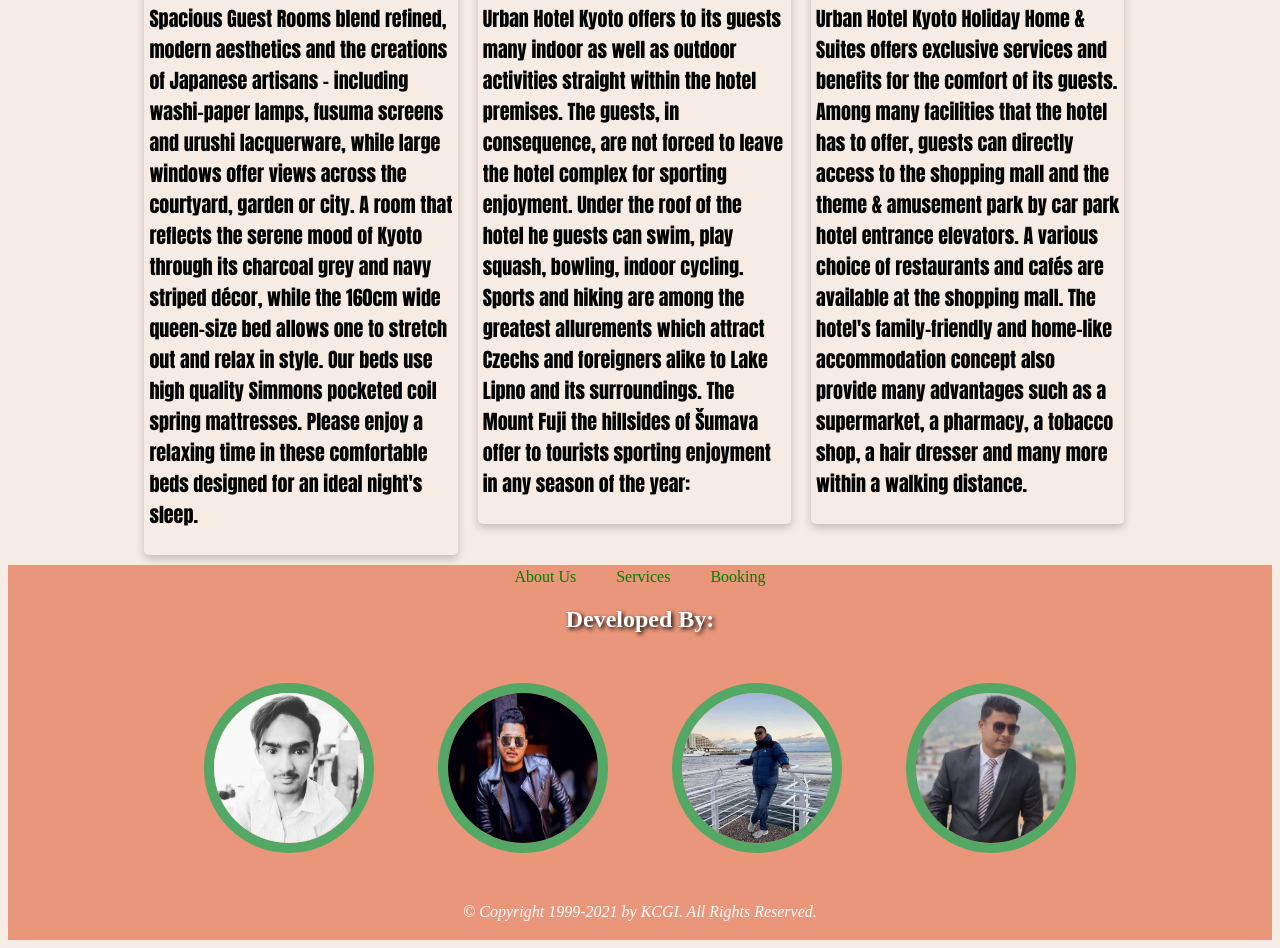
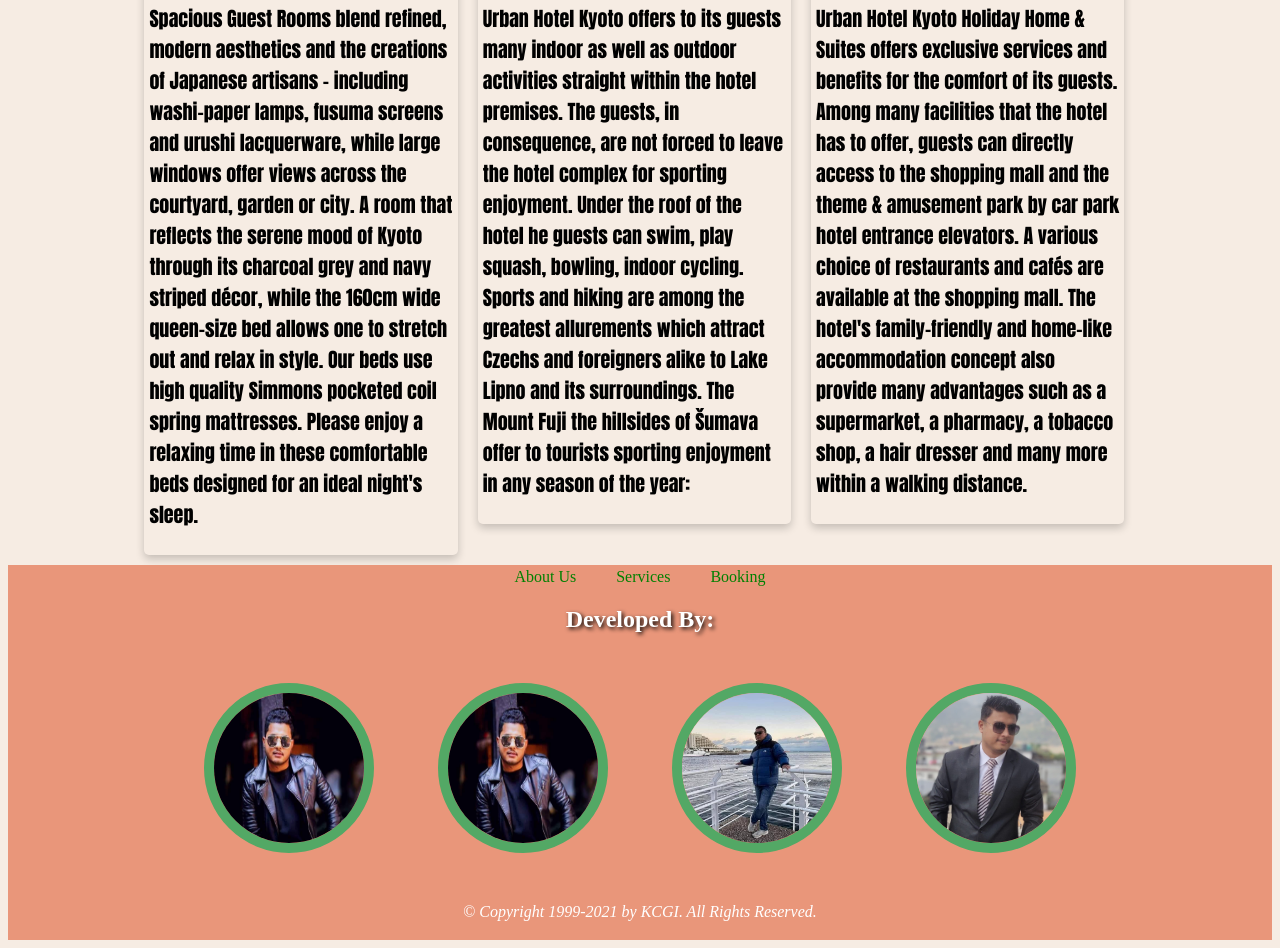
Before and after one commit to Sudhamsuthapa/urbanHotel, a plain HTML site: page html/Services.html in a window 1280 px wide. Shown: the part 469-1417 px from the top of the page. Drawn offline with Linux system fonts and the light colour scheme.

Commit message:
Update Services.html

```diff
--- a/html/Services.html
+++ b/html/Services.html
@@ -216,7 +216,7 @@ The Mount Fuji the hillsides of Šumava offer to tourists sporting enjoyment in
   <a href="../html/Services.html">Services</a>&nbsp;&nbsp;&nbsp;&nbsp;&nbsp;&nbsp;&nbsp;&nbsp;&nbsp;
   <a href="../booking.html">Booking</a>
   <h2>Developed By:</h2>
-  <img class="imageprofile" src="../Images/img1.PNG" alt="This is a small profile image of Thapa Sudhamsu.">
+  <img class="imageprofile" src="../Images/prakash.jpg" alt="This is a small profile image of Thapa Sudhamsu.">
   <img class="imageprofile" src="../Images/prakash.jpg" alt="This is a small profile image of Sunar prakash.">
   <img class="imageprofile" src="../Images/dev.jpg" alt="This is a small profile image of Gurung Devendra.">
   <img class="imageprofile" src="../Images/bib.jpg" alt="This is a small profile image of Serestha Bibek.">
```
